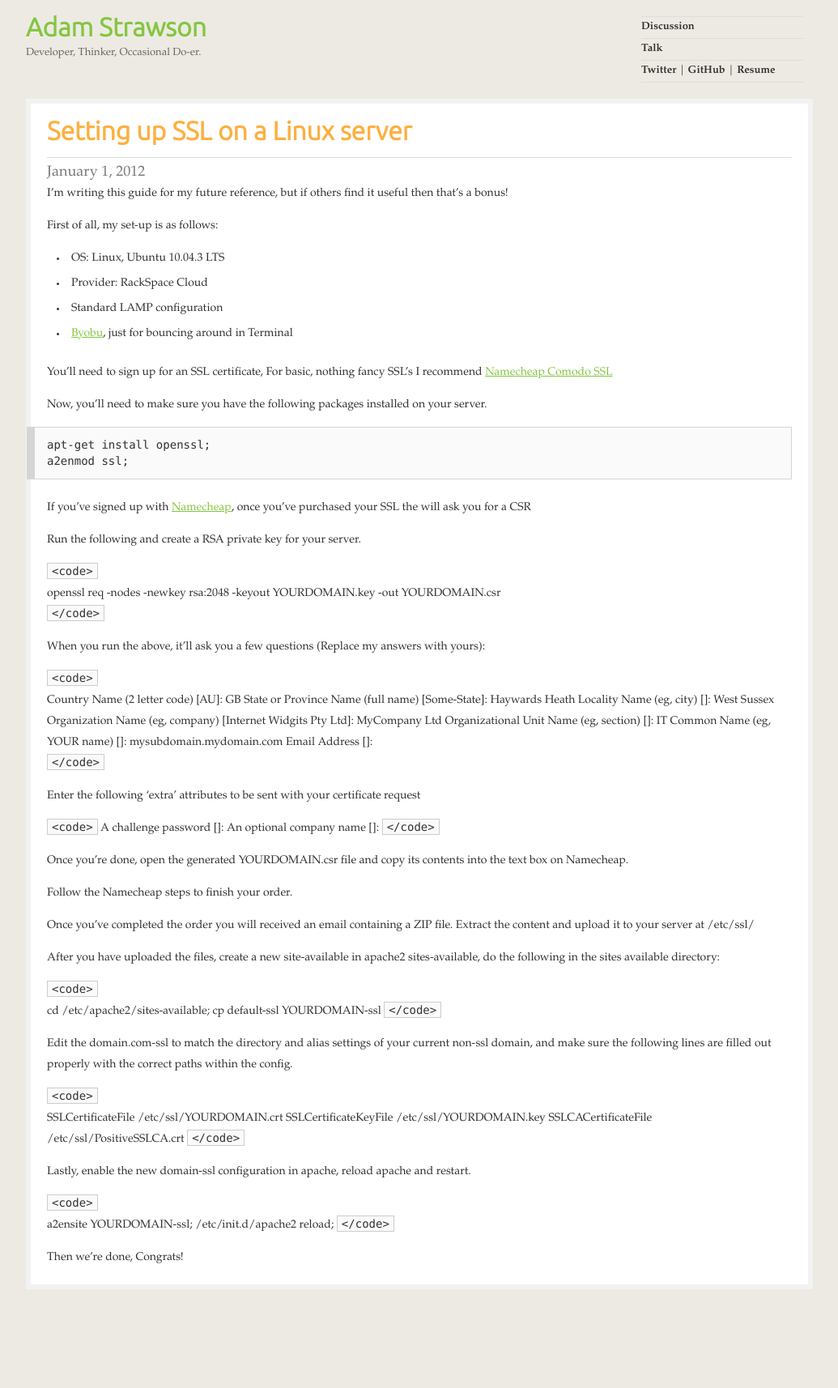
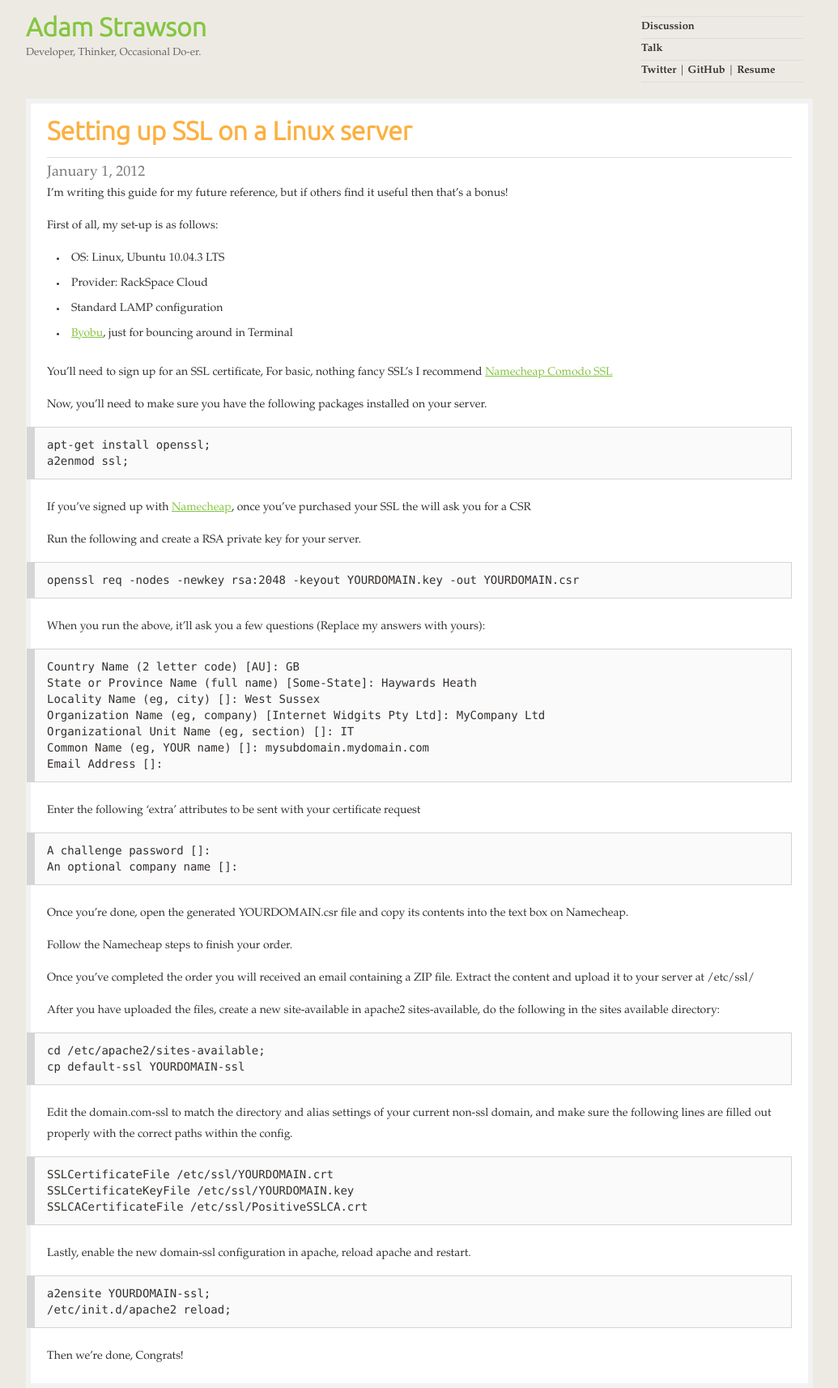
Before and after one commit to adamstrawson/adamstrawson.github.com, a Jekyll site: the page built from _posts/2012-01-01-Setting-up-SSL-on-Linux.md, in a window 1280 px wide. Shown: the whole page at 81% size, without its empty margins (128-1163 px from the left). Built offline with Jekyll 4.4.1, drawn with Linux system fonts in a browser that asks for light colours; Markdown is read by kramdown in place of the engine named in the settings; before the commit the page ends 1592 px from its top, so only the background shows below that.

Commit message:
Removed code breaks

```diff
--- a/_posts/2012-01-01-Setting-up-SSL-on-Linux.md
+++ b/_posts/2012-01-01-Setting-up-SSL-on-Linux.md
@@ -16,22 +16,17 @@ You'll need to sign up for an SSL certificate, For basic, nothing fancy SSL's I
 
 Now, you'll need to make sure you have the following packages installed on your server.
 
-
 	apt-get install openssl;
 	a2enmod ssl;
-
 
 If you've signed up with [Namecheap](http://www.namecheap.com/ssl-certificates/comodo.aspx?aff=26395), once you've purchased your SSL the will ask you for a CSR
 
 Run the following and create a RSA private key for your server.
 
-`<code>`
 	openssl req -nodes -newkey rsa:2048 -keyout YOURDOMAIN.key -out YOURDOMAIN.csr
-`</code>`
 
 When you run the above, it'll ask you a few questions (Replace my answers with yours):
 
-`<code>`
 	Country Name (2 letter code) [AU]: GB
 	State or Province Name (full name) [Some-State]: Haywards Heath
 	Locality Name (eg, city) []: West Sussex
@@ -39,14 +34,11 @@ When you run the above, it'll ask you a few questions (Replace my answers with y
 	Organizational Unit Name (eg, section) []: IT
 	Common Name (eg, YOUR name) []: mysubdomain.mydomain.com
 	Email Address []:
-`</code>`
 
 Enter the following 'extra' attributes to be sent with your certificate request
 
-`<code>`
 	A challenge password []:
 	An optional company name []:
-`</code>`
 
 Once you're done, open the generated YOURDOMAIN.csr file and copy its contents into the text box on Namecheap.
 
@@ -56,24 +48,18 @@ Once you've completed the order you will received an email containing a ZIP file
 
 After you have uploaded the files, create a new site-available in apache2 sites-available, do the following in the sites available directory:
 
-`<code>`
 	cd /etc/apache2/sites-available;
 	cp default-ssl YOURDOMAIN-ssl
-`</code>`
 
 Edit the domain.com-ssl to match the directory and alias settings of your current non-ssl domain, and make sure the following lines are filled out properly with the correct paths within the config.
 
-`<code>`
 	SSLCertificateFile /etc/ssl/YOURDOMAIN.crt
 	SSLCertificateKeyFile /etc/ssl/YOURDOMAIN.key
 	SSLCACertificateFile /etc/ssl/PositiveSSLCA.crt
-`</code>`
 
 Lastly, enable the new domain-ssl configuration in apache, reload apache and restart.
 
-`<code>`
 	a2ensite YOURDOMAIN-ssl;
 	/etc/init.d/apache2 reload;
-`</code>`
 
 Then we're done, Congrats!
```
